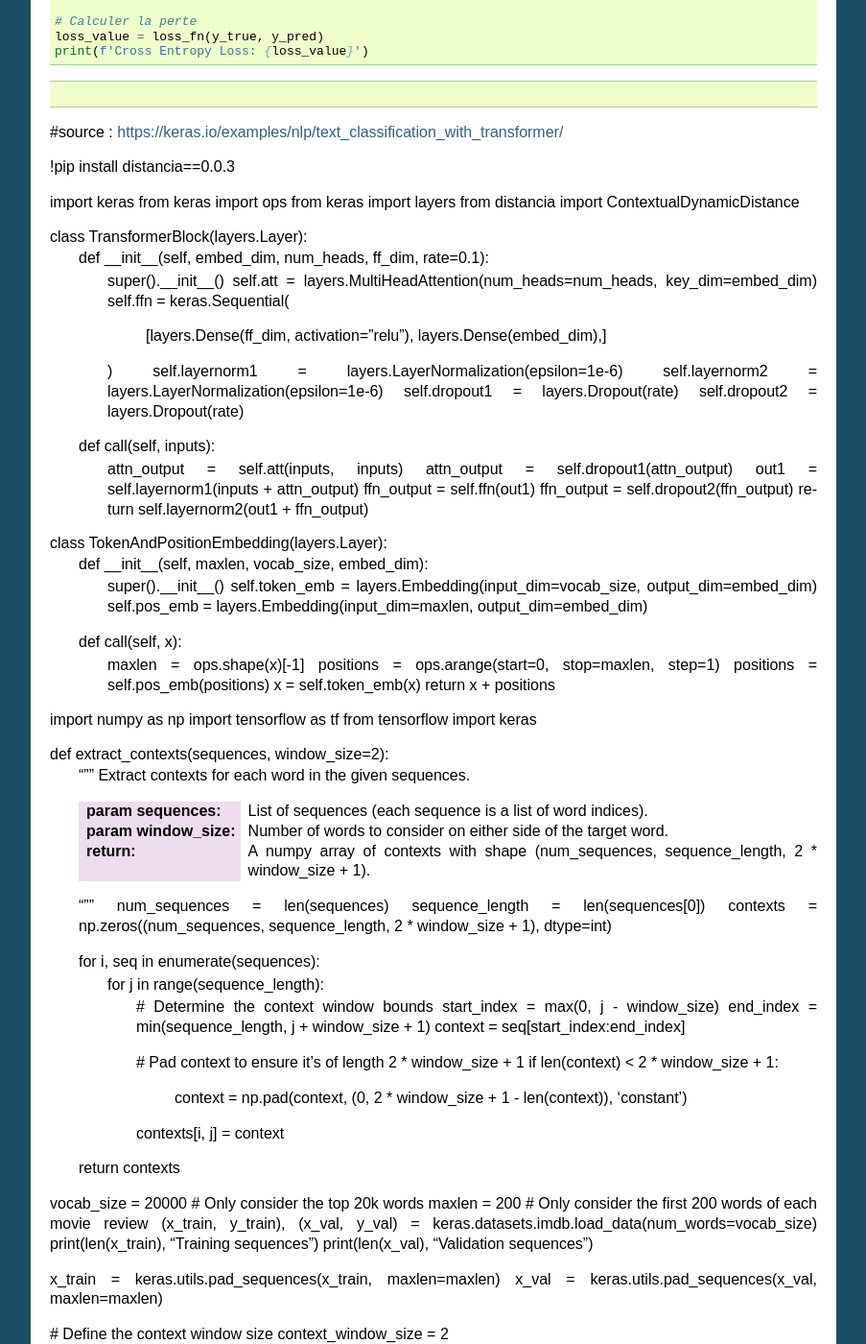
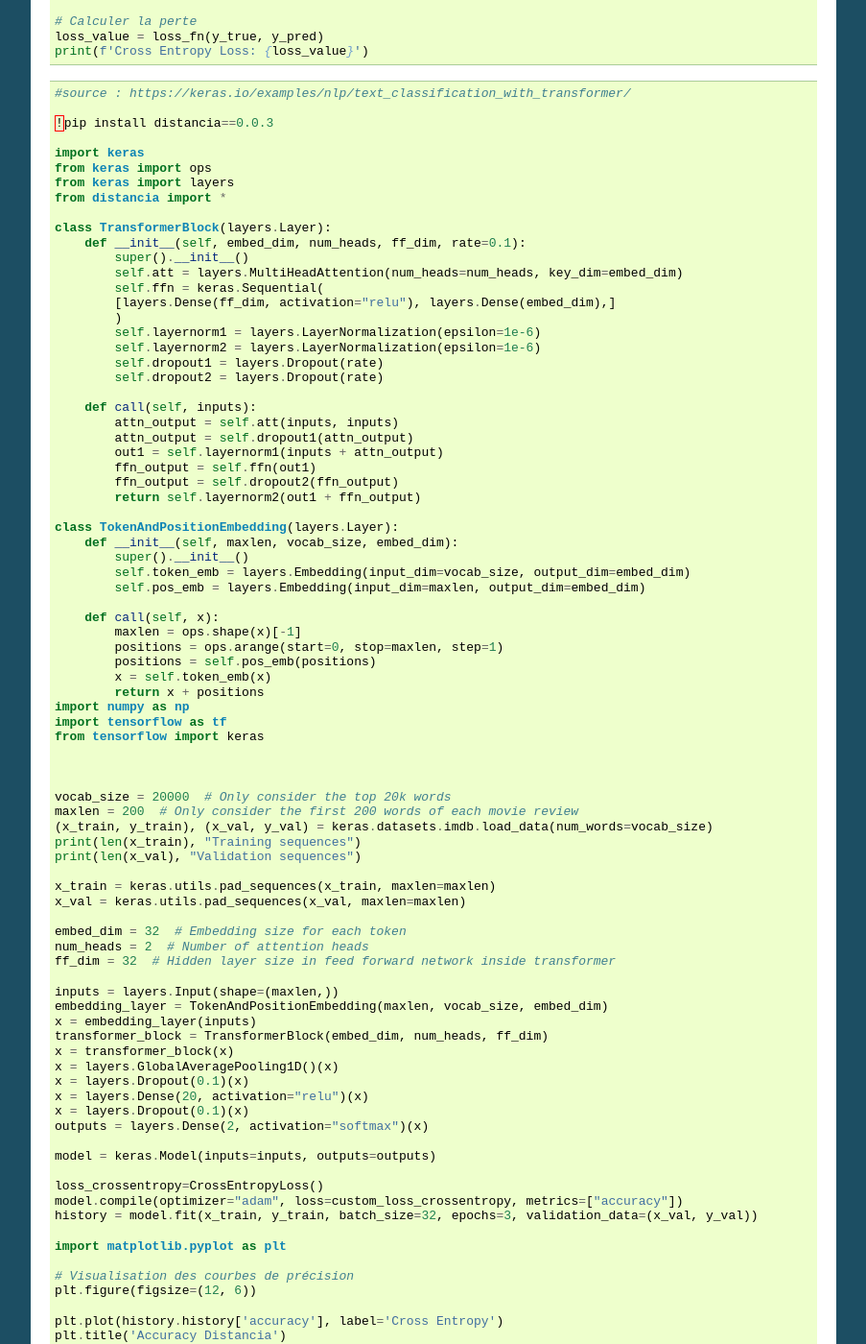
Before and after one commit to ym001/distancia, a Sphinx documentation site: the page built from docs/CrossEntropy.rst, in a window 1280 px wide and 1400 px high, scrolled down 1008 px. Shown: the whole window at 96% size, without its empty margins (198-1101 px from the left). Built offline with Sphinx 7.4.7, drawn with Linux system fonts in a browser that asks for light colours; pages that are not in the unit, such as notebooks, are missing from menus; some of the changed text lies outside the part shown.

Commit message:
Update CrossEntropy.rst

```diff
--- a/docs/CrossEntropy.rst
+++ b/docs/CrossEntropy.rst
@@ -54,153 +54,95 @@
 
 .. code-block:: python
 
-#source : https://keras.io/examples/nlp/text_classification_with_transformer/
+    #source : https://keras.io/examples/nlp/text_classification_with_transformer/
 
-!pip install distancia==0.0.3
+    !pip install distancia==0.0.3
 
-import keras
-from keras import ops
-from keras import layers
-from distancia import ContextualDynamicDistance
+    import keras
+    from keras import ops
+    from keras import layers
+    from distancia import *
 
-class TransformerBlock(layers.Layer):
-    def __init__(self, embed_dim, num_heads, ff_dim, rate=0.1):
-        super().__init__()
-        self.att = layers.MultiHeadAttention(num_heads=num_heads, key_dim=embed_dim)
-        self.ffn = keras.Sequential(
+    class TransformerBlock(layers.Layer):
+        def __init__(self, embed_dim, num_heads, ff_dim, rate=0.1):
+            super().__init__()
+            self.att = layers.MultiHeadAttention(num_heads=num_heads, key_dim=embed_dim)
+            self.ffn = keras.Sequential(
             [layers.Dense(ff_dim, activation="relu"), layers.Dense(embed_dim),]
-        )
-        self.layernorm1 = layers.LayerNormalization(epsilon=1e-6)
-        self.layernorm2 = layers.LayerNormalization(epsilon=1e-6)
-        self.dropout1 = layers.Dropout(rate)
-        self.dropout2 = layers.Dropout(rate)
+            )
+            self.layernorm1 = layers.LayerNormalization(epsilon=1e-6)
+            self.layernorm2 = layers.LayerNormalization(epsilon=1e-6)
+            self.dropout1 = layers.Dropout(rate)
+            self.dropout2 = layers.Dropout(rate)
 
-    def call(self, inputs):
-        attn_output = self.att(inputs, inputs)
-        attn_output = self.dropout1(attn_output)
-        out1 = self.layernorm1(inputs + attn_output)
-        ffn_output = self.ffn(out1)
-        ffn_output = self.dropout2(ffn_output)
-        return self.layernorm2(out1 + ffn_output)
+        def call(self, inputs):
+            attn_output = self.att(inputs, inputs)
+            attn_output = self.dropout1(attn_output)
+            out1 = self.layernorm1(inputs + attn_output)
+            ffn_output = self.ffn(out1)
+            ffn_output = self.dropout2(ffn_output)
+            return self.layernorm2(out1 + ffn_output)
 
-class TokenAndPositionEmbedding(layers.Layer):
-    def __init__(self, maxlen, vocab_size, embed_dim):
-        super().__init__()
-        self.token_emb = layers.Embedding(input_dim=vocab_size, output_dim=embed_dim)
-        self.pos_emb = layers.Embedding(input_dim=maxlen, output_dim=embed_dim)
+    class TokenAndPositionEmbedding(layers.Layer):
+        def __init__(self, maxlen, vocab_size, embed_dim):
+            super().__init__()
+            self.token_emb = layers.Embedding(input_dim=vocab_size, output_dim=embed_dim)
+            self.pos_emb = layers.Embedding(input_dim=maxlen, output_dim=embed_dim)
 
-    def call(self, x):
-        maxlen = ops.shape(x)[-1]
-        positions = ops.arange(start=0, stop=maxlen, step=1)
-        positions = self.pos_emb(positions)
-        x = self.token_emb(x)
-        return x + positions
-import numpy as np
-import tensorflow as tf
-from tensorflow import keras
+        def call(self, x):
+            maxlen = ops.shape(x)[-1]
+            positions = ops.arange(start=0, stop=maxlen, step=1)
+            positions = self.pos_emb(positions)
+            x = self.token_emb(x)
+            return x + positions
+    import numpy as np
+    import tensorflow as tf
+    from tensorflow import keras
 
-def extract_contexts(sequences, window_size=2):
-    """
-    Extract contexts for each word in the given sequences.
 
-    :param sequences: List of sequences (each sequence is a list of word indices).
-    :param window_size: Number of words to consider on either side of the target word.
 
-    :return: A numpy array of contexts with shape (num_sequences, sequence_length, 2 * window_size + 1).
-    """
-    num_sequences = len(sequences)
-    sequence_length = len(sequences[0])
-    contexts = np.zeros((num_sequences, sequence_length, 2 * window_size + 1), dtype=int)
+    vocab_size = 20000  # Only consider the top 20k words
+    maxlen = 200  # Only consider the first 200 words of each movie review
+    (x_train, y_train), (x_val, y_val) = keras.datasets.imdb.load_data(num_words=vocab_size)
+    print(len(x_train), "Training sequences")
+    print(len(x_val), "Validation sequences")
 
-    for i, seq in enumerate(sequences):
-        for j in range(sequence_length):
-            # Determine the context window bounds
-            start_index = max(0, j - window_size)
-            end_index = min(sequence_length, j + window_size + 1)
-            context = seq[start_index:end_index]
+    x_train = keras.utils.pad_sequences(x_train, maxlen=maxlen)
+    x_val = keras.utils.pad_sequences(x_val, maxlen=maxlen)
 
-            # Pad context to ensure it's of length 2 * window_size + 1
-            if len(context) < 2 * window_size + 1:
-                context = np.pad(context, (0, 2 * window_size + 1 - len(context)), 'constant')
+    embed_dim = 32  # Embedding size for each token
+    num_heads = 2  # Number of attention heads
+    ff_dim = 32  # Hidden layer size in feed forward network inside transformer
 
-            contexts[i, j] = context
+    inputs = layers.Input(shape=(maxlen,))
+    embedding_layer = TokenAndPositionEmbedding(maxlen, vocab_size, embed_dim)
+    x = embedding_layer(inputs)
+    transformer_block = TransformerBlock(embed_dim, num_heads, ff_dim)
+    x = transformer_block(x)
+    x = layers.GlobalAveragePooling1D()(x)
+    x = layers.Dropout(0.1)(x)
+    x = layers.Dense(20, activation="relu")(x)
+    x = layers.Dropout(0.1)(x)
+    outputs = layers.Dense(2, activation="softmax")(x)
 
-    return contexts
+    model = keras.Model(inputs=inputs, outputs=outputs)
 
-vocab_size = 20000  # Only consider the top 20k words
-maxlen = 200  # Only consider the first 200 words of each movie review
-(x_train, y_train), (x_val, y_val) = keras.datasets.imdb.load_data(num_words=vocab_size)
-print(len(x_train), "Training sequences")
-print(len(x_val), "Validation sequences")
+    loss_crossentropy=CrossEntropyLoss()
+    model.compile(optimizer="adam", loss=custom_loss_crossentropy, metrics=["accuracy"])
+    history = model.fit(x_train, y_train, batch_size=32, epochs=3, validation_data=(x_val, y_val))
 
-x_train = keras.utils.pad_sequences(x_train, maxlen=maxlen)
-x_val = keras.utils.pad_sequences(x_val, maxlen=maxlen)
+    import matplotlib.pyplot as plt
 
-# Define the context window size
-context_window_size = 2
+    # Visualisation des courbes de précision
+    plt.figure(figsize=(12, 6))
 
-# Extract contexts for training and validation sets
-context_x_train = extract_contexts(x_train, window_size=context_window_size)
-context_x_val = extract_contexts(x_val, window_size=context_window_size)
+    plt.plot(history.history['accuracy'], label='Cross Entropy')
+    plt.title('Accuracy Distancia')
+    plt.xlabel('Epochs')
+    plt.ylabel('Accuracy')
+    plt.legend()
 
-print("Context shapes:")
-print("Training contexts:", context_x_train.shape)
-print("Validation contexts:", context_x_val.shape)
-
-# Custom loss function with ContextualDynamicDistance
-def custom_loss_crossentropy(y_true, y_pred):
-    basic_loss = tf.keras.losses.sparse_categorical_crossentropy(y_true, y_pred, from_logits=True)
-    #context_distance = ContextualDynamicDistance().distance(y_true.numpy(), y_pred.numpy(), context_x, context_y)
-    #total_loss = basic_loss + context_distance
-    return basic_loss
-
-def custom_loss_KLD(y_true, y_pred):
-    basic_loss = tf.keras.losses.KLD(y_true, y_pred, from_logits=True)
-    return basic_loss
-
-# distancia/loss_functions.py
-
-import math
-
-class CrossEntropyLoss:
-    def __init__(self):
-        pass
-
-    def __call__(self, y_true, y_pred):
-        """
-        Calcul de la perte Cross Entropy.
-
-        :param y_true: Les véritables étiquettes, de forme (batch_size, seq_len)
-        :param y_pred: Les prédictions du modèle, de forme (batch_size, seq_len, vocab_size)
-        :return: La valeur moyenne de la perte Cross Entropy
-        """
-        batch_size = len(y_true)
-        total_loss = 0.0
-
-        for i in range(batch_size):
-            for j in range(len(y_true[i])):
-                true_label = y_true[i][j]
-                pred_probs = self.softmax(y_pred[i][j])
-
-                # Calculer la perte pour chaque échantillon
-                total_loss += -math.log(pred_probs[true_label] + 1e-9)  # Ajout d'un epsilon pour éviter log(0)
-
-        # Retourner la perte moyenne
-        return total_loss / (batch_size * len(y_true[0]))
-
-    def softmax(self, logits):
-        """
-        Calculer la softmax pour transformer les logits en probabilités.
-
-        :param logits: Logits de forme (vocab_size,)
-        :return: Probabilités de forme (vocab_size,)
-        """
-        max_logit = max(logits)  # Pour éviter des overflow dans l'exponentiation
-        exp_logits = [math.exp(logit - max_logit) for logit in logits]
-        sum_exp_logits = sum(exp_logits)
-
-        # Retourner les probabilités
-        return [exp_logit / sum_exp_logits for exp_logit in exp_logits]
+    plt.show()
 
 
 History and Context
```
